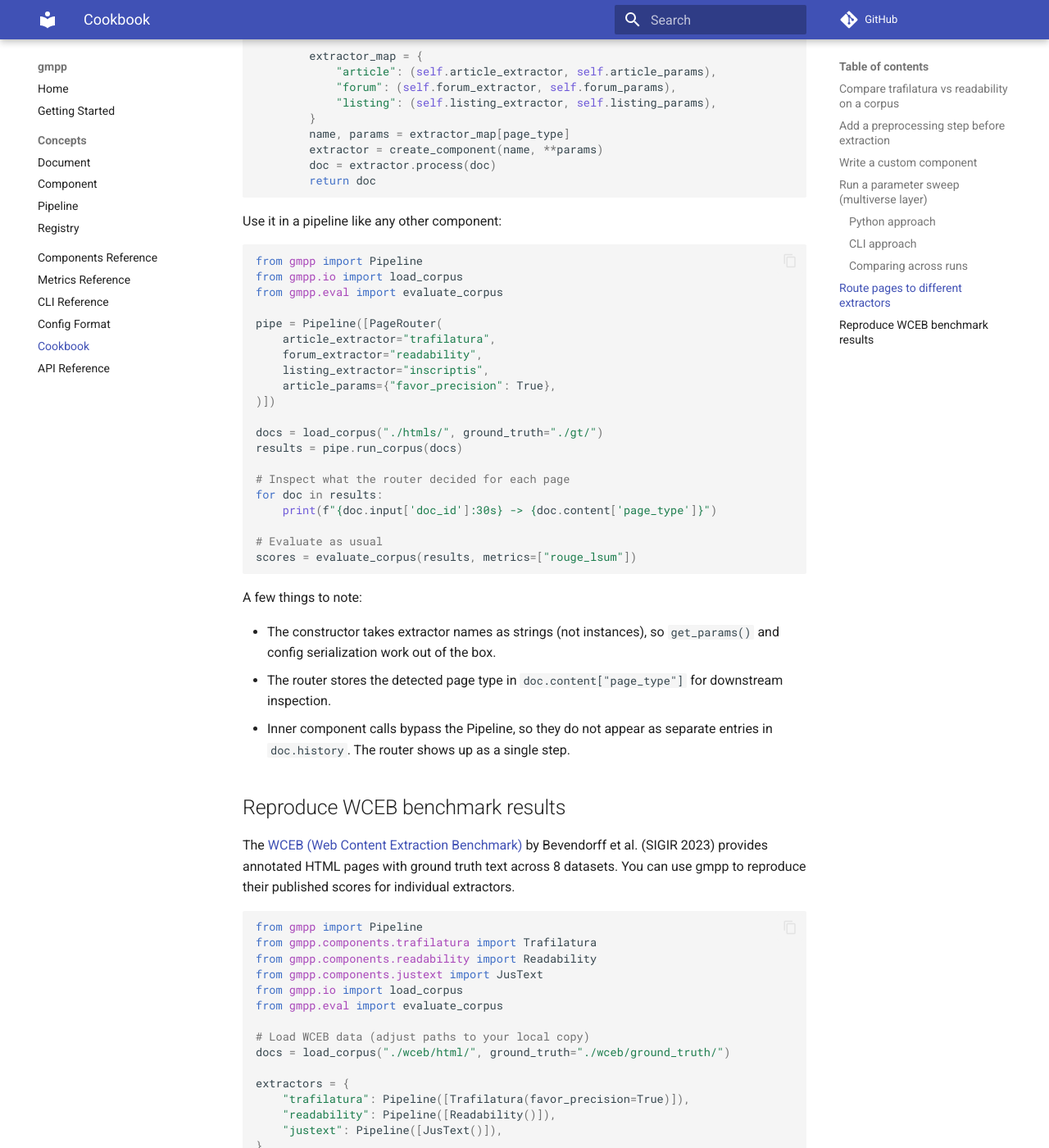
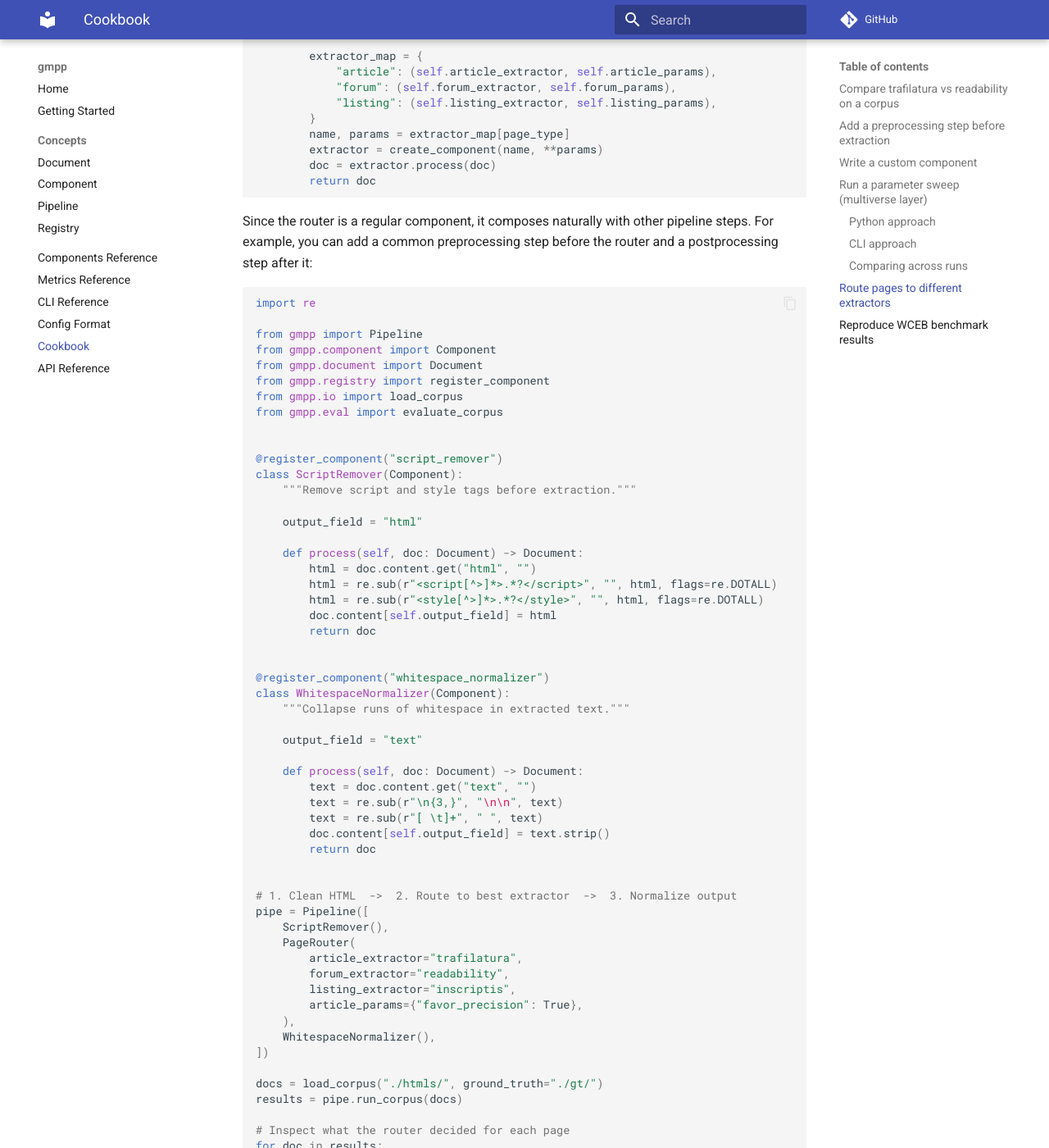
Before and after one commit to ghxm/gmpp, an MkDocs documentation site: the page built from docs/cookbook.md, in a window 1280 px wide and 1400 px high, scrolled down 5790 px. Shown: the whole window at 82% size. Built offline with MkDocs 1.6.1 and Material for MkDocs 9.7.7, drawn with Linux system fonts in a browser that asks for light colours; comment, search, counter and statistics services are not loaded; some of the changed text lies outside the part shown.

Commit message:
docs: show full pipeline with preprocessing, routing, and postprocessing

````diff
--- a/docs/cookbook.md
+++ b/docs/cookbook.md
@@ -296,19 +296,60 @@ class PageRouter(Component):
         return doc
 ```
 
-Use it in a pipeline like any other component:
+Since the router is a regular component, it composes naturally with other
+pipeline steps. For example, you can add a common preprocessing step before
+the router and a postprocessing step after it:
 
 ```python
+import re
+
 from gmpp import Pipeline
+from gmpp.component import Component
+from gmpp.document import Document
+from gmpp.registry import register_component
 from gmpp.io import load_corpus
 from gmpp.eval import evaluate_corpus
 
-pipe = Pipeline([PageRouter(
-    article_extractor="trafilatura",
-    forum_extractor="readability",
-    listing_extractor="inscriptis",
-    article_params={"favor_precision": True},
-)])
+
+@register_component("script_remover")
+class ScriptRemover(Component):
+    """Remove script and style tags before extraction."""
+
+    output_field = "html"
+
+    def process(self, doc: Document) -> Document:
+        html = doc.content.get("html", "")
+        html = re.sub(r"<script[^>]*>.*?</script>", "", html, flags=re.DOTALL)
+        html = re.sub(r"<style[^>]*>.*?</style>", "", html, flags=re.DOTALL)
+        doc.content[self.output_field] = html
+        return doc
+
+
+@register_component("whitespace_normalizer")
+class WhitespaceNormalizer(Component):
+    """Collapse runs of whitespace in extracted text."""
+
+    output_field = "text"
+
+    def process(self, doc: Document) -> Document:
+        text = doc.content.get("text", "")
+        text = re.sub(r"\n{3,}", "\n\n", text)
+        text = re.sub(r"[ \t]+", " ", text)
+        doc.content[self.output_field] = text.strip()
+        return doc
+
+
+# 1. Clean HTML  ->  2. Route to best extractor  ->  3. Normalize output
+pipe = Pipeline([
+    ScriptRemover(),
+    PageRouter(
+        article_extractor="trafilatura",
+        forum_extractor="readability",
+        listing_extractor="inscriptis",
+        article_params={"favor_precision": True},
+    ),
+    WhitespaceNormalizer(),
+])
 
 docs = load_corpus("./htmls/", ground_truth="./gt/")
 results = pipe.run_corpus(docs)
@@ -320,6 +361,10 @@ for doc in results:
 # Evaluate as usual
 scores = evaluate_corpus(results, metrics=["rouge_lsum"])
 ```
+
+Each step reads from and writes to `doc.content`, so they chain naturally.
+The preprocessing and postprocessing steps run for every document, while
+the router picks a different extractor per page.
 
 A few things to note:
 
````
